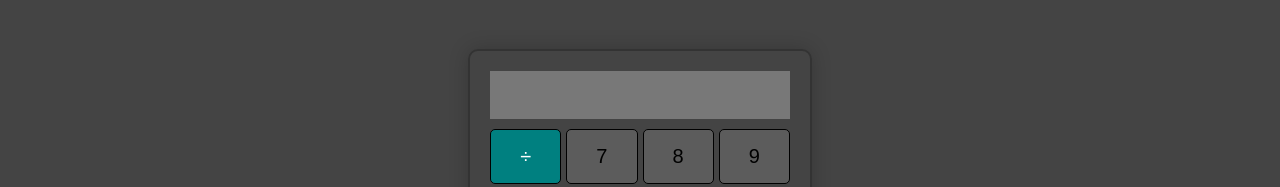
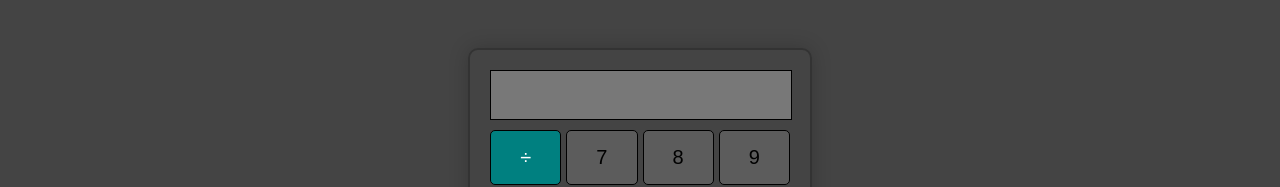
Before and after one commit to phenguapo/calculator, a plain HTML site: page index.html in a window 1280 px wide. Shown: the part 183-370 px from the top of the page. Drawn offline with Linux system fonts and the light colour scheme.

Commit message:
added border on display

```diff
--- a/styles.css
+++ b/styles.css
@@ -55,7 +55,7 @@ header {
   padding: 10px;
   font-size: 24px;
   text-align: right;
-  border: none;
+  border: 1px black solid;
   outline: none;
   color: #fff;
 }
```
